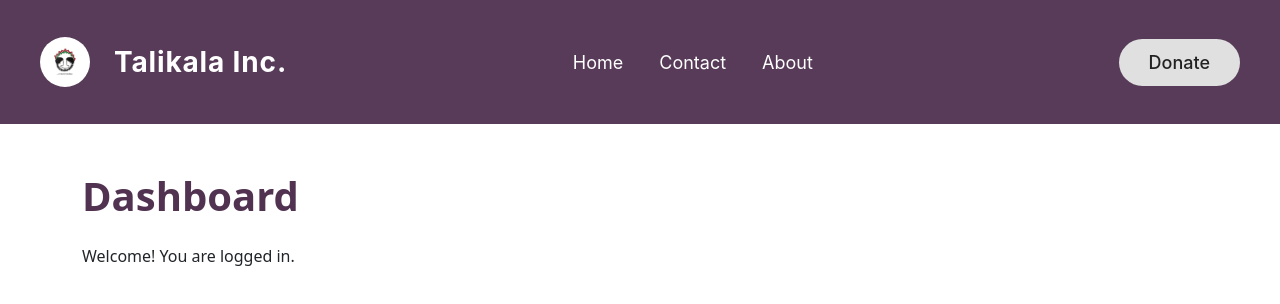
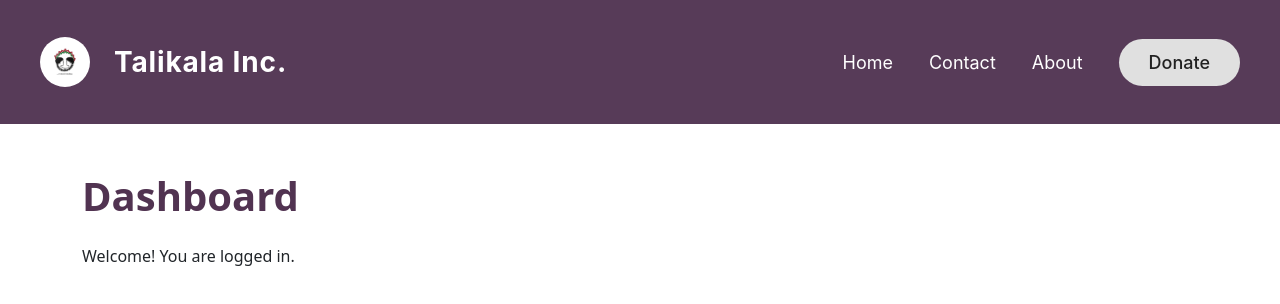
Before and after one commit to ekayake04/donation-management-system, a React (Create React App) app in the folder frontend/: page /client/dashboard in a window 1280 px wide. Shown: the top 304 px of the page. Built offline with nearby package versions, Linux system fonts and the light colour scheme.

Commit message:
fix: navbar wrapper

```diff
--- a/frontend/src/components/client/ClientNavbar.jsx
+++ b/frontend/src/components/client/ClientNavbar.jsx
@@ -1,17 +1,20 @@
 import React from 'react';
-import '../../styles//Navbar.css'; // We'll define styles separately
+import '../../styles//Navbar.css';
 
 export default function Navbar() {
   return (
     <nav className="navbar">
       <div className="navbar-left">
         <img
-          src="/logo.png" // place your logo image in public/logo.png
+          src="/logo.png"
           alt="Talikala Logo"
           className="navbar-logo"
         />
         <span className="navbar-title">Talikala Inc.</span>
       </div>
+
+      {/* Wrap center + right */}
+      <div className="navbar-right-wrapper">
         <div className="navbar-center">
           <a href="#home" className="navbar-link">Home</a>
           <a href="#contact" className="navbar-link">Contact</a>
@@ -20,6 +23,7 @@ export default function Navbar() {
         <div className="navbar-right">
           <button className="donate-btn">Donate</button>
         </div>
+      </div>
     </nav>
   );
 }
--- a/frontend/src/styles/Navbar.css
+++ b/frontend/src/styles/Navbar.css
@@ -12,6 +12,12 @@
 .navbar-left {
   display: flex;
   align-items: center;
+}
+
+.navbar-right-wrapper {
+  display: flex;
+  align-items: center;
+  gap: 36px;
 }
 
 .navbar-logo {
@@ -46,10 +52,6 @@
   color: #ffd700;
 }
 
-.navbar-right {
-  margin-left: 20px;
-}
-
 .donate-btn {
   background: #e0e0e0;
   color: #222;
```
Lines whose indentation alone changed are shown as unchanged.
